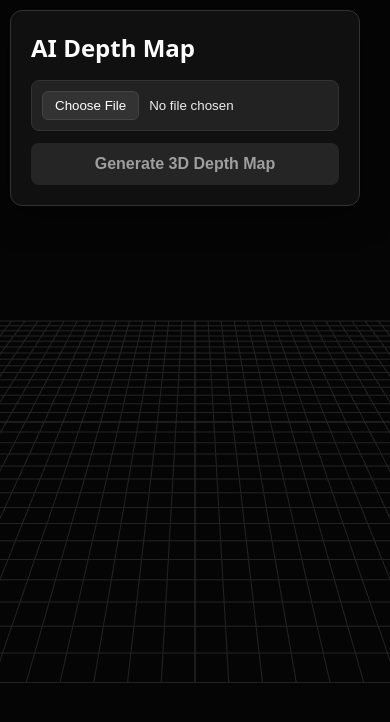
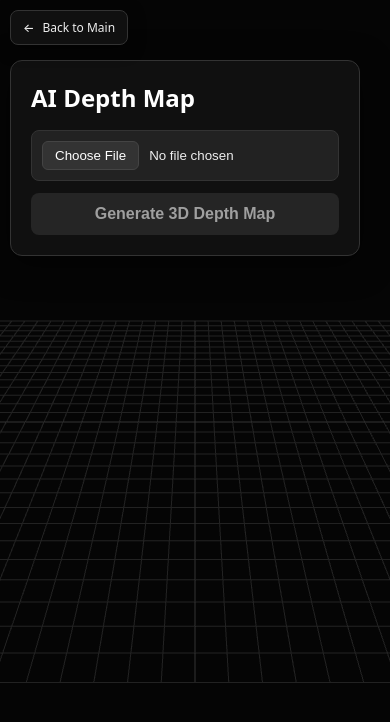
Before and after one commit to SamuilNikolov/RedView, a website: page public/ai-depth.html in a window 390 px wide. Drawn offline with nearby package versions, Linux system fonts and the light colour scheme.

Commit message:
11/14 commit

```diff
--- a/public/ai-depth.html
+++ b/public/ai-depth.html
@@ -24,6 +24,33 @@
             position: relative;
         }
 
+        #backButton {
+            position: absolute;
+            top: 20px;
+            left: 20px;
+            z-index: 101;
+            background: rgba(17, 17, 17, 0.95);
+            border: 1px solid #333;
+            border-radius: 8px;
+            padding: 10px 16px;
+            backdrop-filter: blur(10px);
+            box-shadow: 0 4px 16px rgba(0, 0, 0, 0.5);
+            color: #eee;
+            text-decoration: none;
+            font-size: 14px;
+            font-weight: 500;
+            display: flex;
+            align-items: center;
+            gap: 8px;
+            transition: all 0.2s;
+        }
+
+        #backButton:hover {
+            background: rgba(30, 30, 30, 0.95);
+            border-color: #444;
+            transform: translateY(-2px);
+        }
+
         #controls {
             position: absolute;
             top: 20px;
@@ -36,6 +63,7 @@
             backdrop-filter: blur(10px);
             box-shadow: 0 8px 32px rgba(0, 0, 0, 0.5);
             max-width: 350px;
+            margin-top: 60px;
         }
 
         #controls h1 {
@@ -150,10 +178,18 @@
         }
 
         @media (max-width: 768px) {
+            #backButton {
+                top: 10px;
+                left: 10px;
+                padding: 8px 12px;
+                font-size: 12px;
+            }
+
             #controls {
                 max-width: calc(100vw - 40px);
                 top: 10px;
                 left: 10px;
+                margin-top: 50px;
             }
 
             .preview-panel {
@@ -167,6 +203,11 @@
 </head>
 <body>
     <div id="container"></div>
+
+    <a href="/" id="backButton">
+        <span>←</span>
+        <span>Back to Main</span>
+    </a>
 
     <div id="controls">
         <h1>AI Depth Map</h1>
@@ -291,13 +332,24 @@
                 });
 
                 if (!response.ok) {
-                    throw new Error(`Server error: ${response.status}`);
+                    const errorText = await response.text();
+                    let errorData;
+                    try {
+                        errorData = JSON.parse(errorText);
+                    } catch (e) {
+                        errorData = { error: `Server error: ${response.status}` };
+                    }
+                    throw new Error(errorData.error || `Server error: ${response.status}`);
                 }
 
                 const data = await response.json();
 
                 if (data.error) {
                     throw new Error(data.error);
+                }
+
+                if (!data.depth_map) {
+                    throw new Error('No depth map received from server');
                 }
 
                 // Load depth map preview
@@ -311,6 +363,7 @@
             } catch (error) {
                 console.error('Error:', error);
                 showStatus(`Error: ${error.message}`, 'error');
+                alert('The file upload went wrong. Please try again.');
             } finally {
                 generateBtn.disabled = false;
                 generateBtn.textContent = 'Generate 3D Depth Map';
```
Also changed, not shown: public/index.html (+19 -1 lines).
